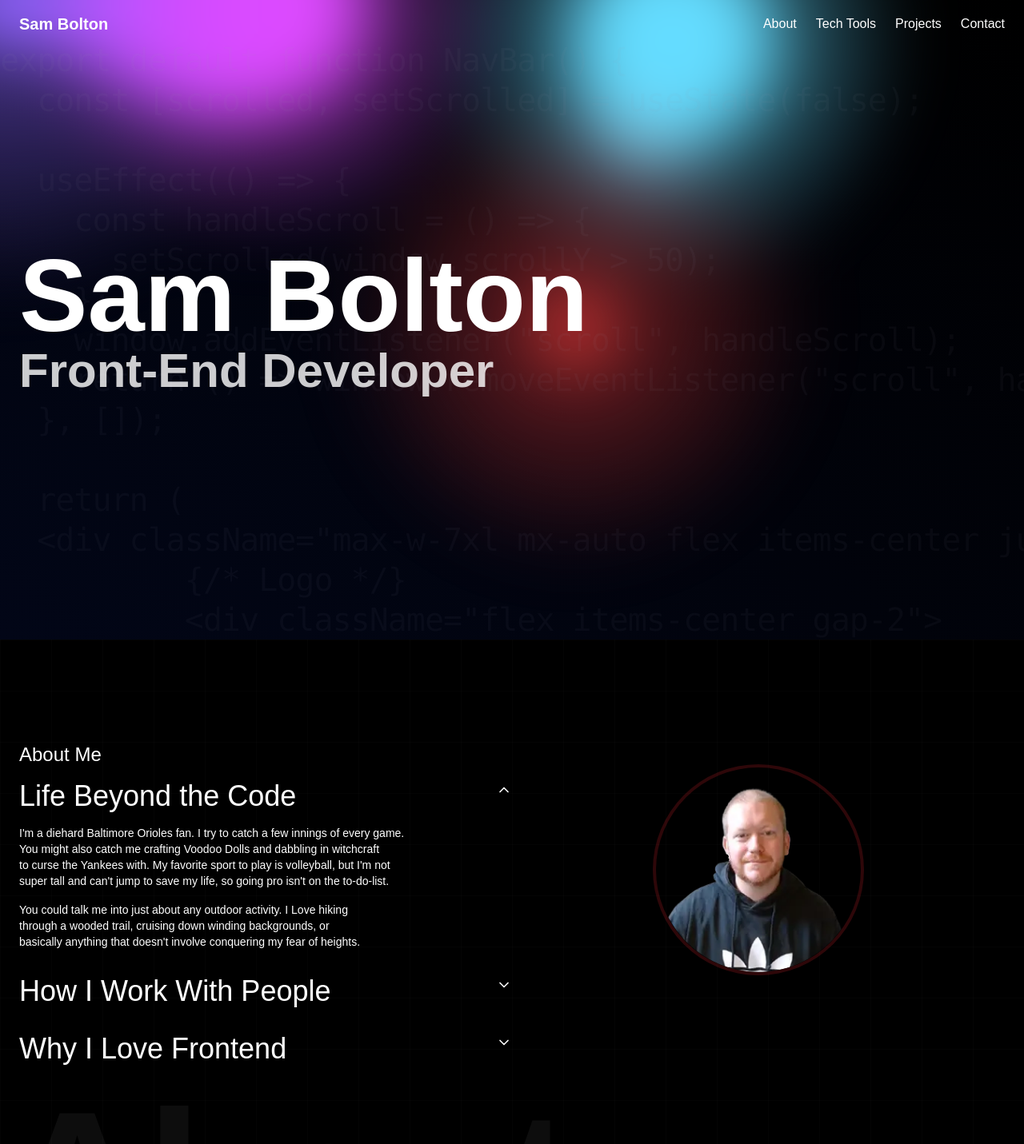
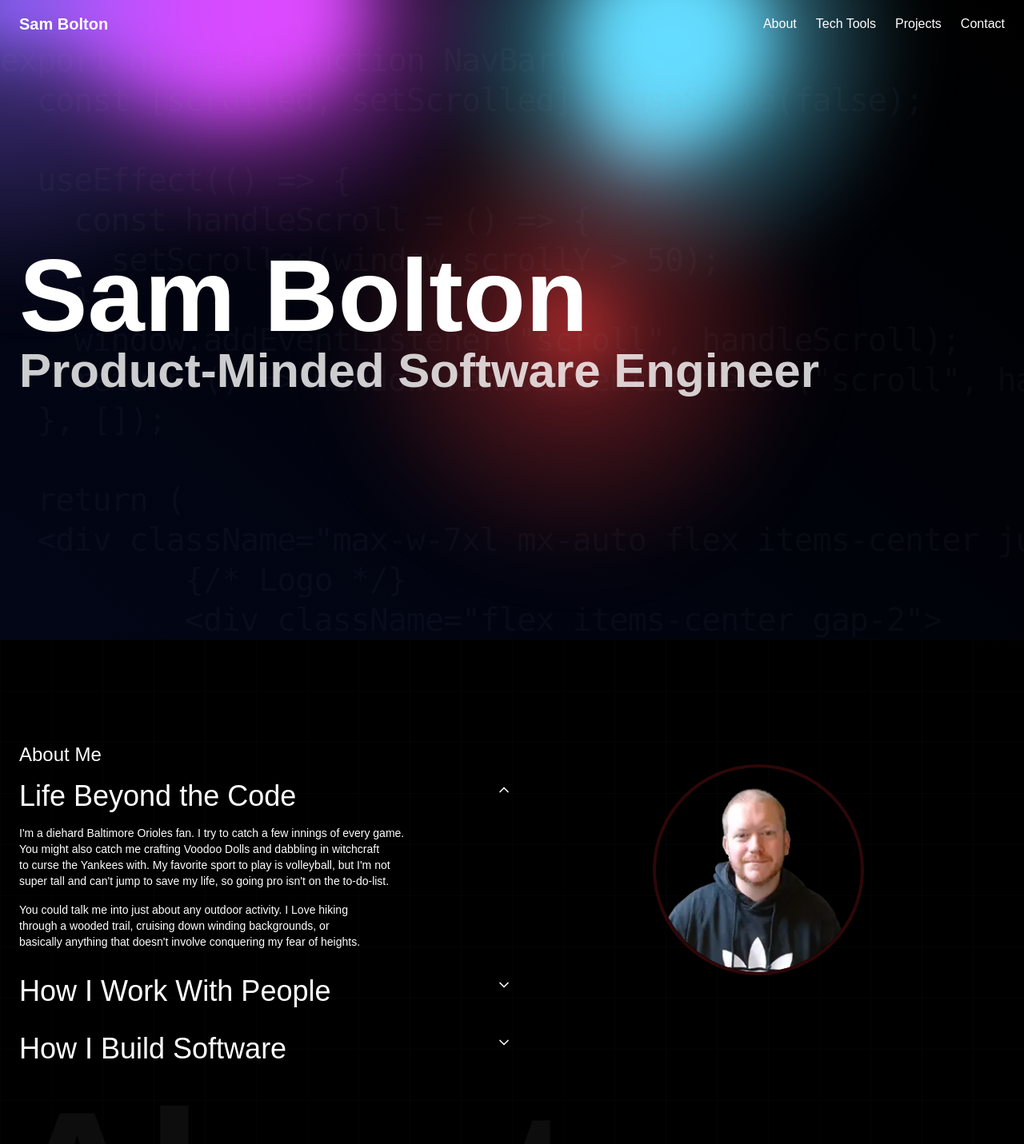
Before and after one commit to S-Bolt/SBportfolio, a React (Vite) app: page / in a window 1280 px wide. Shown: the top 1431 px of the page at 80% size. Built offline with nearby package versions, Linux system fonts and the light colour scheme.

Commit message:
update copy

```diff
--- a/index.html
+++ b/index.html
@@ -13,7 +13,7 @@
     <title>Sam Bolton | Software Engineer</title>
     <meta
       name="description"
-      content="React + TypeScript + Tailwind developer building fast, accessible UIs. Case studies: HEFTI and ICAF."
+      content="Product-minded software engineer building fast, accessible, and reliable web experiences. Case studies: HEFTI and ICAF."
     />
     <link rel="icon" type="image/svg+xml" href="/vite.svg" />
 
@@ -21,10 +21,13 @@
     <link rel="canonical" href="https://sambolton.dev/" />
 
     <!-- Open Graph / Twitter -->
-    <meta property="og:title" content="Sam Bolton — Front-End Developer" />
+    <meta
+      property="og:title"
+      content="Sam Bolton — Product-Minded Software Engineer"
+    />
     <meta
       property="og:description"
-      content="React + TypeScript + Tailwind developer building fast, accessible UIs. Case studies: HEFTI and ICAF."
+      content="Product-minded software engineer building fast, accessible, and reliable web experiences. Case studies: HEFTI and ICAF."
     />
     <meta
       property="og:image"
--- a/src/about.tsx
+++ b/src/about.tsx
@@ -119,14 +119,21 @@ export function AccordionAbout() {
       </AccordionItem>
       <AccordionItem value="item-3">
         <AccordionTrigger className="text-4xl">
-          Why I Love Frontend
+          How I Build Software
         </AccordionTrigger>
         <AccordionContent className="flex flex-col gap-4 text-balance">
-          <p>Have you ever talked to a backend dev before? Just kidding!</p>
           <p>
-            Frontend lets me exercise both my logical and creative sides. I get
-            a thrill out of crafting user experiences that don’t just work, but
-            look and feel incredible.
+            I enjoy turning ideas into useful, reliable software. My strongest
+            experience is building polished web interfaces, but I also like
+            working through the broader problems behind them—from understanding
+            requirements and shaping data flows to integrating APIs, debugging
+            issues, and shipping features.
+          </p>
+          <p>
+            I care about writing maintainable code, communicating clearly, and
+            making thoughtful tradeoffs. My goal is not just to make something
+            look good, but to build software that works well for the people
+            using it and the teams maintaining it.
           </p>
         </AccordionContent>
       </AccordionItem>
--- a/src/hero.tsx
+++ b/src/hero.tsx
@@ -22,7 +22,7 @@ export default function Hero() {
               Sam Bolton
             </p>
             <p className="text-4xl sm:text-6xl font-semibold text-white/80">
-              Front-End Developer
+              Product-Minded Software Engineer
             </p>
           </div>
         </div>
```
